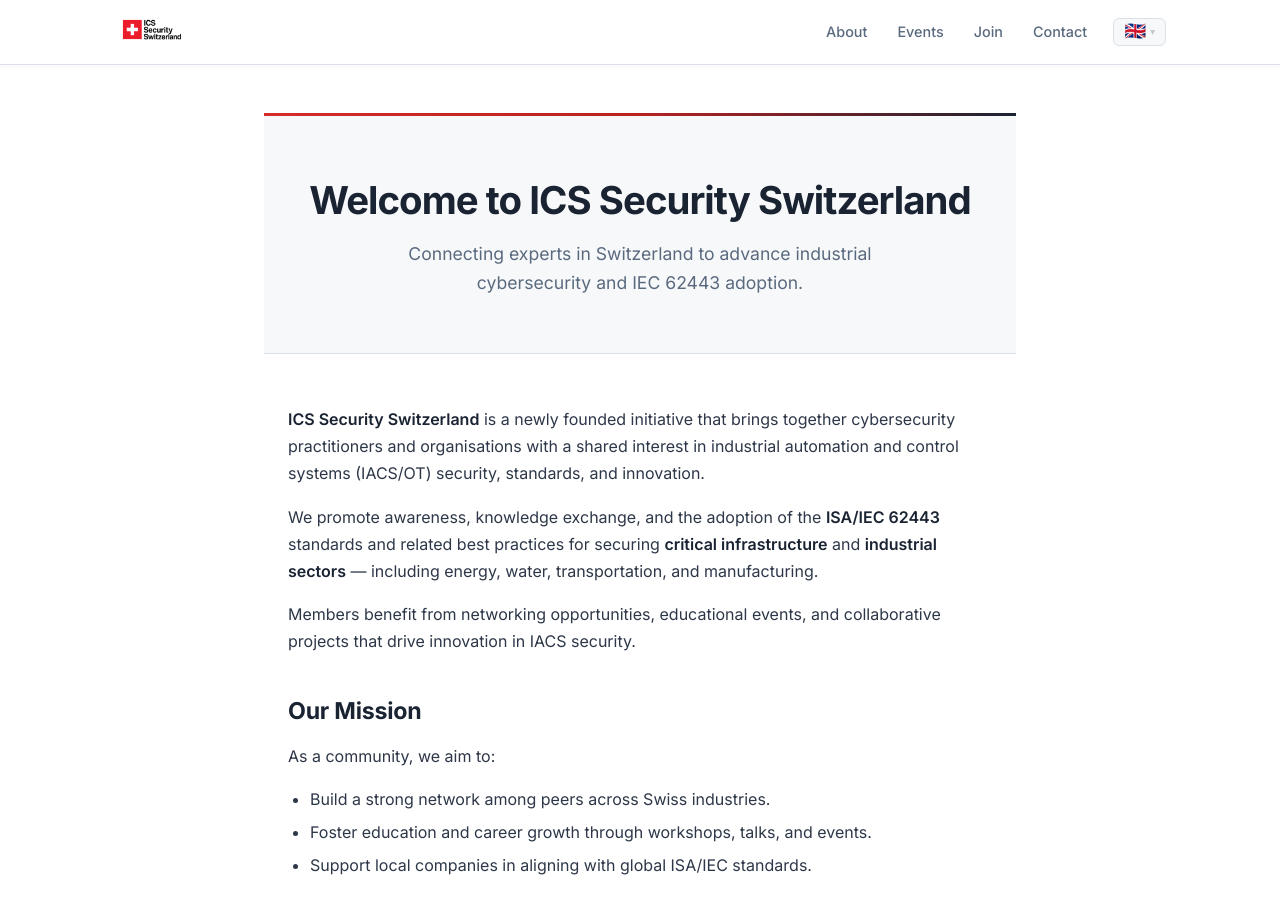
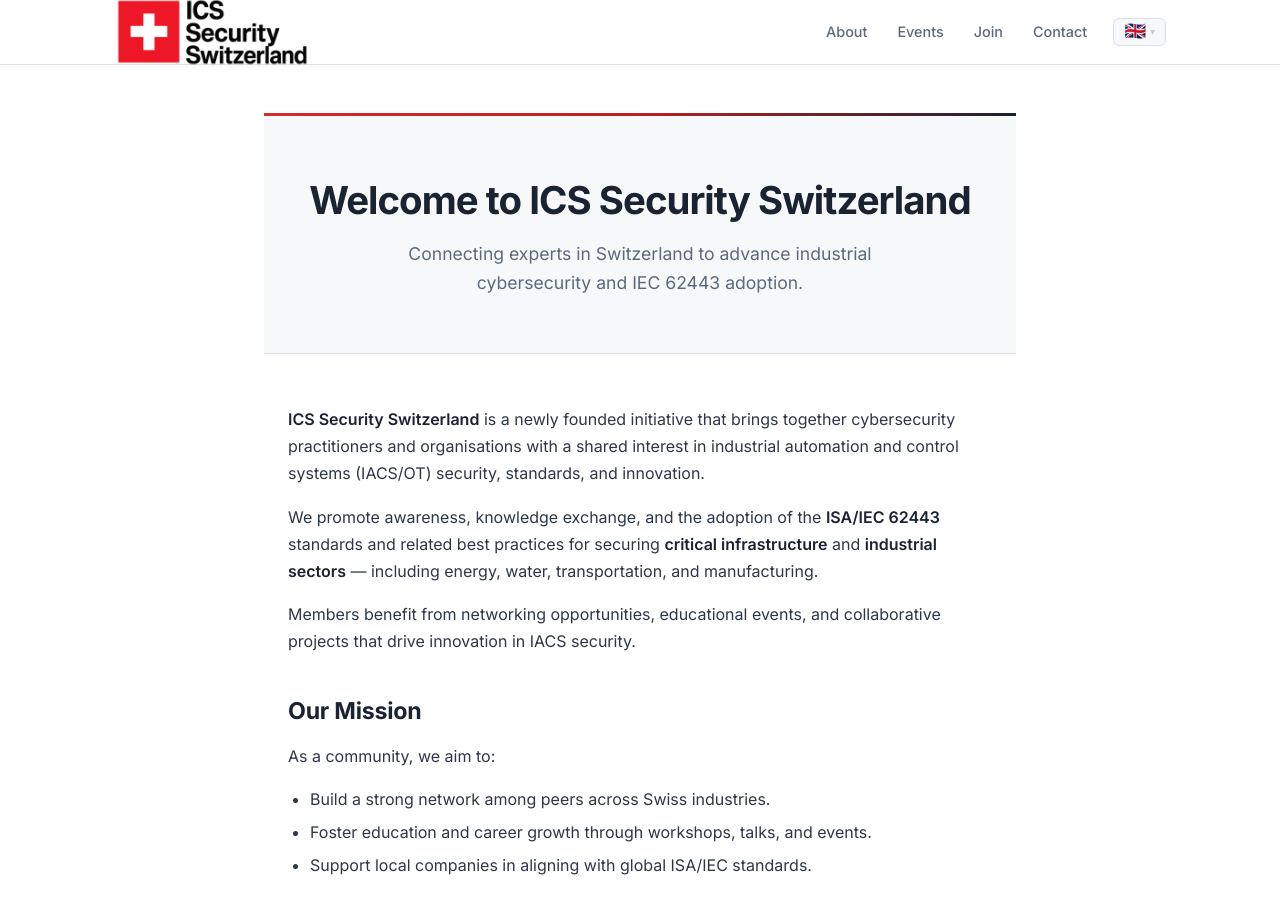
Before and after one commit to ICS-Security-Switzerland/web_icssec.ch, a Jekyll site: the page built from index.md, in a window 1280 px wide and 900 px high. Built offline with Jekyll 4.4.1, drawn with Linux system fonts in a browser that asks for light colours.

Commit message:
Crop the wordmark to its own bounds
The logo asset is a 256x256 canvas in which the artwork occupies x 31-238,
y 84-154 — 71px of 256, i.e. 28% of the canvas height. So `height: 72px`
in CSS rendered a mark about 20px tall, and simultaneously overflowed the
64px header by 8px.

Added logo_ics_security_wordmark.png: the same artwork cropped to 216x79
with a uniform 4px margin (measured from the alpha channel, not eyeballed),
and pointed the header and footer at it. The square asset stays for square
contexts.

Co-Authored-By: Claude Opus 5 <noreply@anthropic.com>

```diff
--- a/_includes/footer.html
+++ b/_includes/footer.html
@@ -24,8 +24,8 @@
       </div>
     </div>
     <div class="footer-col" style="text-align: right;">
-      <img class="footer-logo" src="{{ '/assets/images/logo_ics_security_transparent.png' | relative_url }}"
-           alt="ICS Security Switzerland" width="256" height="256" loading="lazy" decoding="async">
+      <img class="footer-logo" src="{{ '/assets/images/logo_ics_security_wordmark.png' | relative_url }}"
+           alt="ICS Security Switzerland" width="216" height="79" loading="lazy" decoding="async">
       <div class="footer-location">{{ t.footer.location }}</div>
     </div>
   </div>
--- a/_includes/navigation.html
+++ b/_includes/navigation.html
@@ -10,8 +10,8 @@ put the other one in front of it.
 {%- assign page_key = page_key | replace_first: '/de/', '/' | replace_first: '/fr/', '/' | replace_first: '/it/', '/' -%}
 
 <a class="site-logo" href="{{ prefix | relative_url }}">
-  <img src="{{ '/assets/images/logo_ics_security_transparent.png' | relative_url }}"
-       alt="ICS Security Switzerland" width="256" height="256" decoding="async">
+  <img src="{{ '/assets/images/logo_ics_security_wordmark.png' | relative_url }}"
+       alt="ICS Security Switzerland" width="216" height="79" decoding="async">
 </a>
 
 {%- comment -%}
```
Also changed, not shown: assets/images/logo_ics_security_wordmark.png (added).
